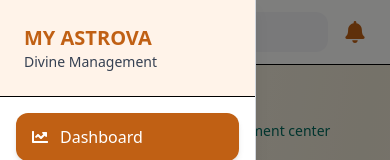
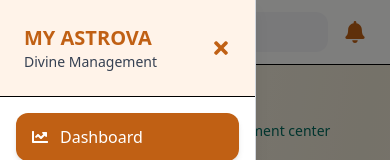
Before and after one commit to AbhishekGour12/astrova, a Next.js app in the folder client/: page /Admin in a window 390 px wide. Shown: the top 160 px of the page. Built offline with nearby package versions, Linux system fonts and the light colour scheme; no server answers.

Commit message:
first commit

```diff
--- a/client/src/app/Admin/components/Sidebar.js
+++ b/client/src/app/Admin/components/Sidebar.js
@@ -5,12 +5,12 @@ import {
   FaUserAstronaut,
   FaShoppingBag,
   FaBox,
-  FaDollarSign,
+  FaRupeeSign,
   FaComments,
   FaCog,
   FaSignOutAlt,
   FaGift,
-  FaRupeeSign
+  FaTimes, // Added Close Icon
 } from 'react-icons/fa';
 
 const menuItems = [
@@ -25,27 +25,42 @@ const menuItems = [
   { id: 'settings', label: 'Settings', icon: FaCog },
 ];
 
-const Sidebar = ({ activeTab, setActiveTab, sidebarOpen }) => {
+const Sidebar = ({ activeTab, setActiveTab, sidebarOpen, setSidebarOpen }) => {
   return (
     <motion.div
       initial={{ x: -260 }}
       animate={{ x: sidebarOpen ? 0 : -260 }}
       transition={{ duration: 0.3 }}
-      className={`fixed lg:static top-0 left-0 h-100vh max-lg:h-screen bg-white shadow-lg z-40
+      className={`fixed lg:static top-0 left-0 h-screen bg-white shadow-lg z-40
       w-64 border-r border-gray-300
       ${sidebarOpen ? "translate-x-0" : "-translate-x-full lg:translate-x-0"}
       lg:translate-x-0 lg:block`}
     >
-      <div className="p-6 border-b bg-[#FFF3E9]">
-        <h1 className="text-xl font-bold text-[#C06014]">MY ASTROVA</h1>
-        <p className="text-sm text-gray-700">Divine Management</p>
+
+      {/* TOP HEADER WITH CLOSE BUTTON */}
+      <div className="p-6 border-b bg-[#FFF3E9] flex justify-between items-center">
+        <div>
+          <h1 className="text-xl font-bold text-[#C06014]">MY ASTROVA</h1>
+          <p className="text-sm text-gray-700">Divine Management</p>
+        </div>
+
+        {/* Close Button - ONLY MOBILE */}
+        <button
+          onClick={() => setSidebarOpen(false)}
+          className="lg:hidden text-[#C06014] hover:text-red-500 transition text-xl"
+        >
+          <FaTimes />
+        </button>
       </div>
 
       <nav className="p-4 space-y-2">
         {menuItems.map((item) => (
           <button
             key={item.id}
-            onClick={() => setActiveTab(item.id)}
+            onClick={() => {
+              setActiveTab(item.id);
+              setSidebarOpen(false); // Auto close sidebar on mobile when clicking
+            }}
             className={`w-full flex items-center gap-3 px-4 py-3 rounded-xl transition
             ${activeTab === item.id
                 ? "bg-[#C06014] text-white shadow-md"
```
